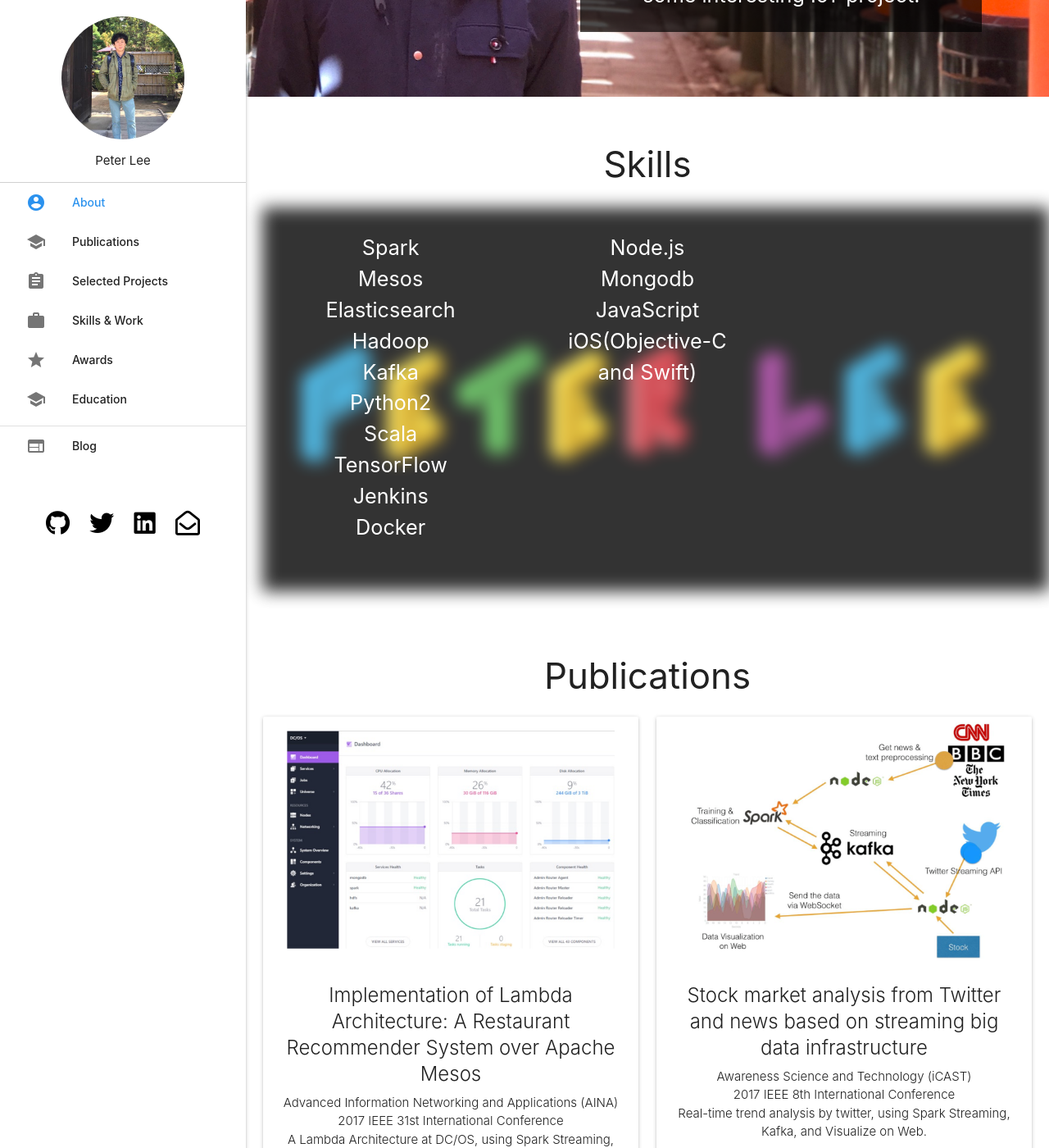
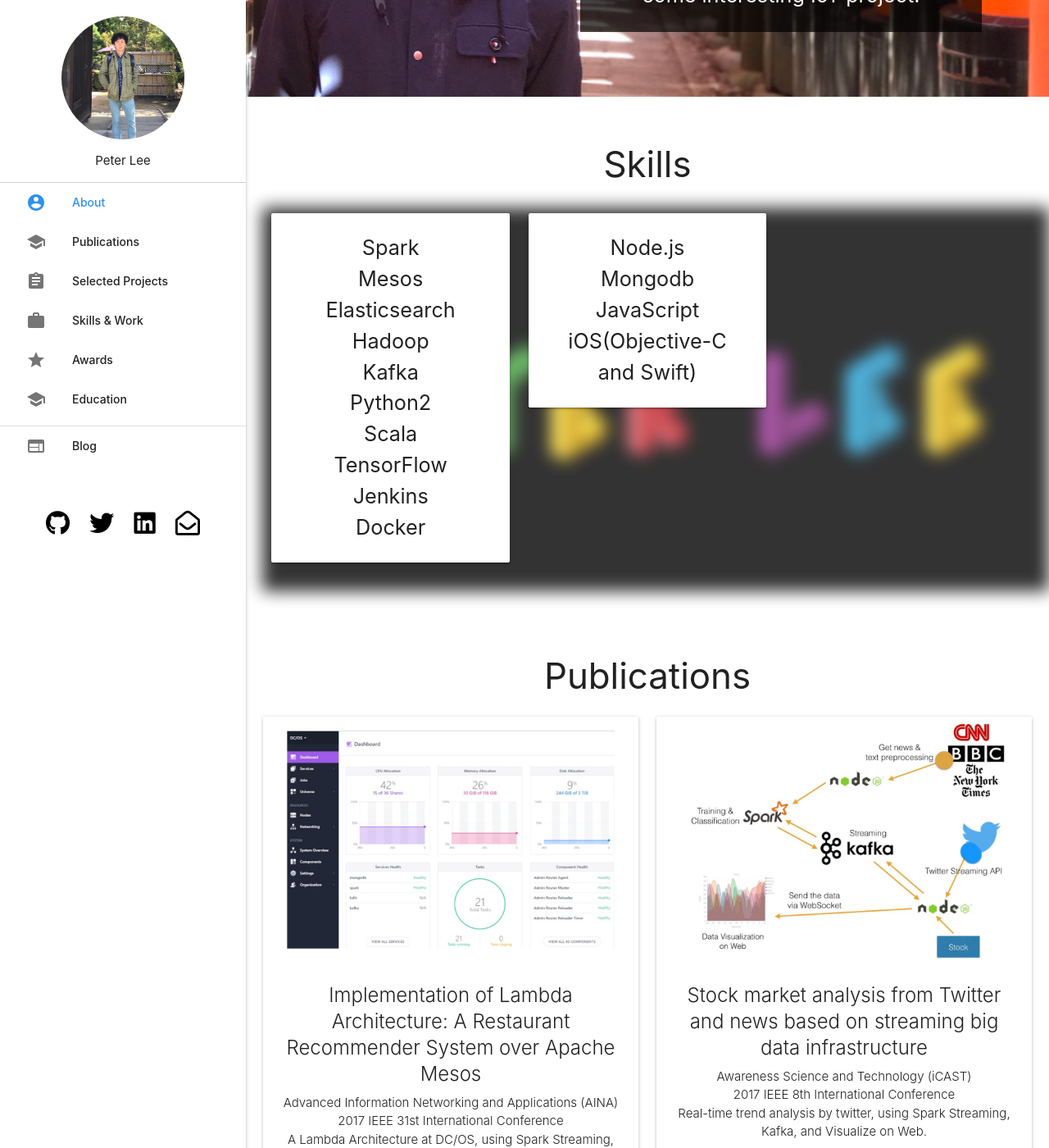
Before and after one commit to peterlee0127/cv, a Jekyll site: the page built from index.html, in a window 1280 px wide and 1400 px high, scrolled down 500 px. Shown: the whole window at 82% size. Built offline with Jekyll 4.4.1, drawn with Linux system fonts in a browser that asks for light colours; nearby versions of some CDN libraries.

Commit message:
update modal css

```diff
--- a/assets/pre/css/my_components/_main.scss
+++ b/assets/pre/css/my_components/_main.scss
@@ -8,43 +8,39 @@
   }
 }
 
-.modal {
-  width: 80%;
-  height: 90%;
-  max-height: 90%;
-}
-.skills {
 
-  background-size: cover;
-  background-position: center;
-  background-repeat: no-repeat;
-  // -webkit-filter: blur(5px);
-  // -moz-filter: blur(5px);
-  // -o-filter: blur(5px);
-  // -ms-filter: blur(5px);
-  // filter: blur(5px);
-  // position: fixed;
-  // left: 0;
-  // right: 0;
-  // z-index: 1;
-
-
-    .card {
-      background-color: inherit;
-      -webkit-box-shadow: none;
-  	-moz-box-shadow: none;
-  	box-shadow: none;
-    }
-    hr {
-      color:inherit;
-    }
-    h5 {
-      color: white;
-    }
-    p {
-      color: white;
-    }
-}
+// .skills {
+//
+//   background-size: cover;
+//   background-position: center;
+//   background-repeat: no-repeat;
+//   // -webkit-filter: blur(5px);
+//   // -moz-filter: blur(5px);
+//   // -o-filter: blur(5px);
+//   // -ms-filter: blur(5px);
+//   // filter: blur(5px);
+//   // position: fixed;
+//   // left: 0;
+//   // right: 0;
+//   // z-index: 1;
+//
+//
+//     .card {
+//       background-color: inherit;
+//       -webkit-box-shadow: none;
+//   	-moz-box-shadow: none;
+//   	box-shadow: none;
+//     }
+//     hr {
+//       color:inherit;
+//     }
+//     h5 {
+//       color: white;
+//     }
+//     p {
+//       color: white;
+//     }
+// }
 
 
 
@@ -131,4 +127,9 @@
     .mobile-side {
         display: none;
     }
+    .modal {
+      width: 80%;
+      height: 80%;
+      max-height: 80%;
+    }
 }
```
Also changed, not shown: assets/css/bundle.css.
